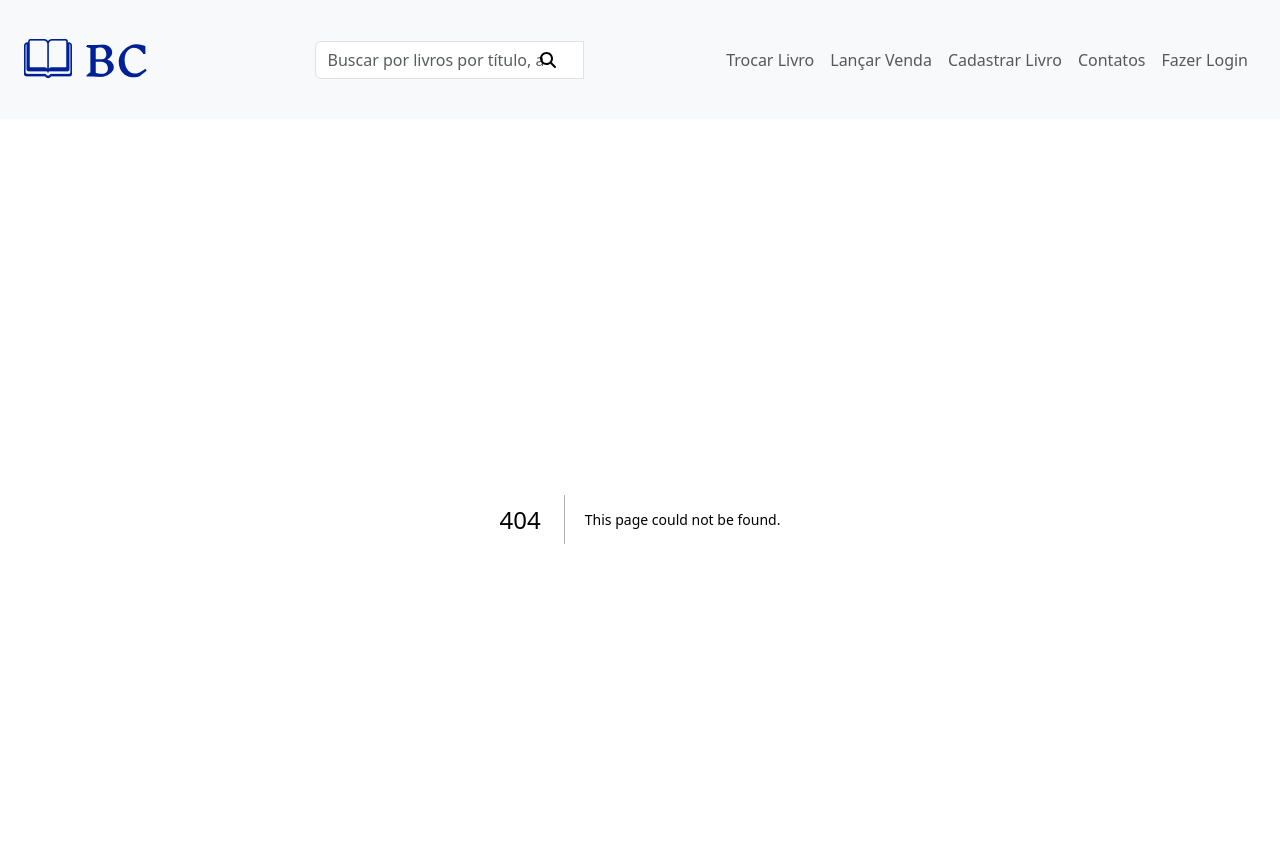
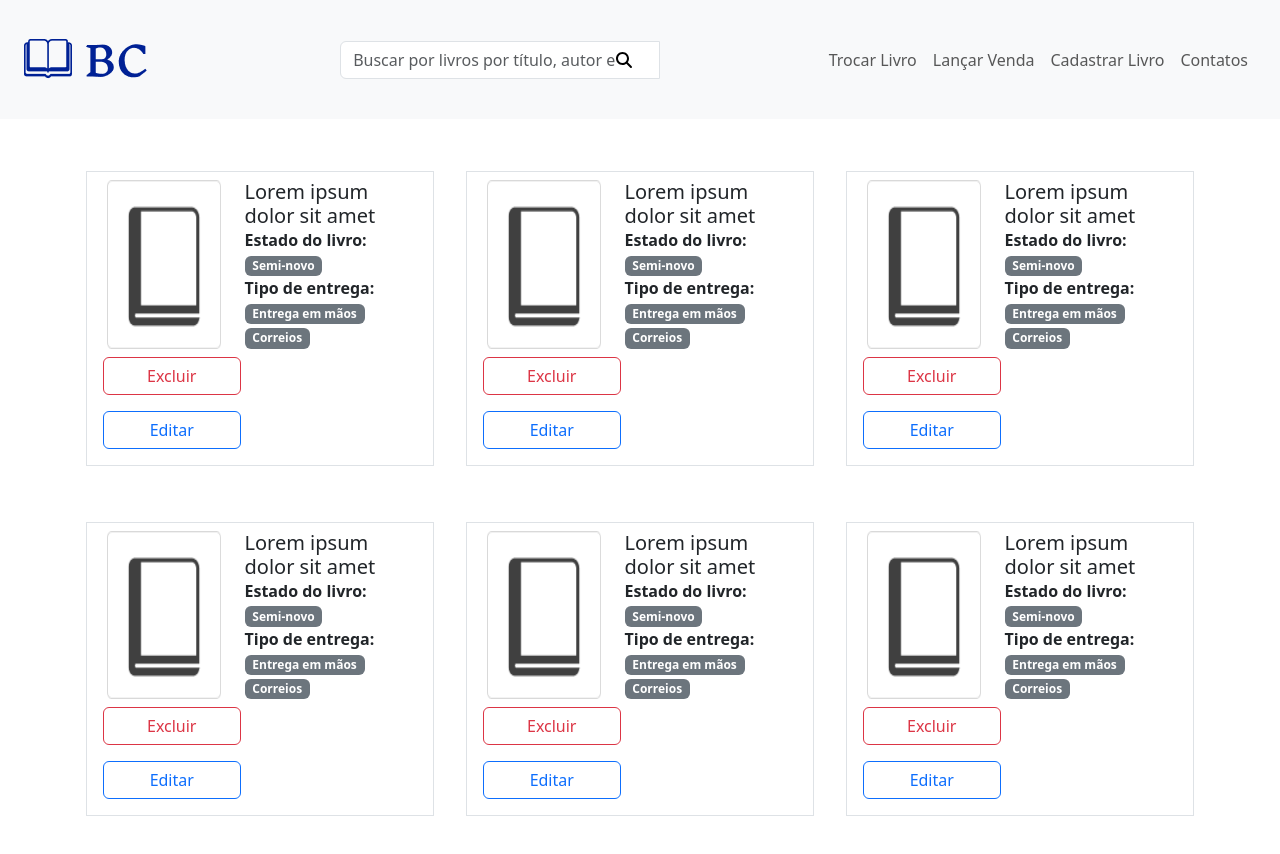
Before and after one commit to RafaelMarotta/book-connect-front, a Next.js app: page /home in a window 1280 px wide. Before the commit this address had no page. Shown: the top 854 px of the page. After the commit the page ends 820 px from the top, so only its background shows below. Built offline with nearby package versions, Linux system fonts and the light colour scheme.

Commit message:
Enhancing a lot of stuff

```diff
--- a/jsconfig.json
+++ b/jsconfig.json
@@ -1,7 +1,8 @@
 {
   "compilerOptions": {
     "paths": {
-      "@/*": ["./src/*"]
+      "@/*": ["./src/*"],
+      "@/pages/*": ["./src/pages/*"] // Add this line to include the missing file path
     }
   }
 }
--- a/src/components/BookCard/index.js
+++ b/src/components/BookCard/index.js
@@ -1,33 +1,32 @@
 import React from 'react';
 import { Card, Button, Badge, Row, Image } from 'react-bootstrap';
 
-const BookCard = () => {
+const BookCard = ({handleCardClick, handleRemoveClick, handleEditClick}) => {
   return (
-    <Card className='col-lg-5 col-md-5 col-sm-6 p-2'>
-      <div className='row'>
-        <Image className='img-fluid col-md-5' variant="top" src="/images/book.png" alt="Book Icon" />
-        <div className='col-md-7'>
+    <div className='col-lg-4 col-md-5 col-sm-6 mt-5'>
+      <div className='row border p-2 m-1' >
+        <Image className='img-fluid col-md-5' src="/images/book.png" alt="Book Icon" />
+        <div className='col-md-7' onClick={handleCardClick} style={{cursor: 'pointer'}}>
           <Card.Title>Lorem ipsum dolor sit amet</Card.Title>
           <Card.Text>
             <div>
               <strong>Estado do livro: </strong>
-              <br/>
+              <br />
               <Badge bg="secondary">Semi-novo</Badge>
             </div>
             <div>
               <strong>Tipo de entrega: </strong>
-              <br/>
+              <br />
               <Badge bg="secondary">Entrega em mãos</Badge>{' '}
               <Badge bg="secondary">Correios</Badge>
             </div>
           </Card.Text>
-          <div className='row'>
-            <Button className="col-md-5 m-2" variant="primary">Excluir</Button>
-            <Button className="col-md-5 m-2" variant="secondary">Editar</Button>
-          </div>
         </div>
+        <Button className="col-5 m-2" variant="outline-danger" onClick={handleRemoveClick}>Excluir</Button>
+        <div className="col-1"></div> {/* Add this div to create space */}
+        <Button className="col-5 m-2 btn-default" variant="outline-primary" onClick={handleEditClick}>Editar</Button> {/* Adjusted the column size */}
       </div>
-    </Card>
+    </div>
   );
 };
 
--- a/src/pages/_app.js
+++ b/src/pages/_app.js
@@ -3,20 +3,29 @@ import Head from "next/head";
 import { Navbar, Nav, Form, InputGroup, FormControl, Image } from "react-bootstrap";
 import { FontAwesomeIcon } from '@fortawesome/react-fontawesome';
 import { faSearch } from '@fortawesome/free-solid-svg-icons';
+import { useRouter } from 'next/router';
 
 function MyApp({ Component, pageProps }) {
+    const router = useRouter();
+
+    function handleSearch(event) {
+        event.preventDefault(); // Prevents the default form submission
+        router.push('/home');
+    }
+
     return (
         <>
             <Head>
                 <meta name="viewport" content="width=device-width, initial-scale=1" />
                 <title>BookConnect</title>
             </Head>
-            <Navbar bg="light" expand="lg" className="p-4 d-lg-flex">
-                <Navbar.Brand href="#"><Image src='/images/logoprincipal.png'/></Navbar.Brand>
+            {router.pathname !== '/login' && (
+            <Navbar bg="light" expand="lg" className="p-4 d-lg-flex book-navbar">
+                <Navbar.Brand href="/home"><Image src='/images/logoprincipal.png' /></Navbar.Brand>
                 <Navbar.Toggle aria-controls="basic-navbar-nav" />
                 <Navbar.Collapse id="basic-navbar-nav" className="d-lg-flex flex-grow-1">
                     <Nav className="mr-auto"></Nav>
-                    <Form className="d-lg-flex justify-content-lg-center flex-grow-1">
+                    <Form className="d-lg-flex justify-content-lg-center flex-grow-1" onSubmit={handleSearch}>
                         <InputGroup className='w-50'>
                             <FormControl
                                 type="text"
@@ -32,7 +41,7 @@ function MyApp({ Component, pageProps }) {
                                 background: 'none',
                                 color: '#495057'
                             }}>
-                                <button style={{ border: 'none', background: 'none' }}><FontAwesomeIcon icon={faSearch} /></button>
+                                <button type="submit" style={{ border: 'none', background: 'none' }}><FontAwesomeIcon icon={faSearch} /></button>
                             </InputGroup.Text>
                         </InputGroup>
                     </Form>
@@ -41,10 +50,10 @@ function MyApp({ Component, pageProps }) {
                         <Nav.Link href="/livros/vendas">Lançar Venda</Nav.Link>
                         <Nav.Link href="/livros/cadastro">Cadastrar Livro</Nav.Link>
                         <Nav.Link href="/contatos">Contatos</Nav.Link>
-                        <Nav.Link href="/livros/login">Fazer Login</Nav.Link>
                     </Nav>
                 </Navbar.Collapse>
-            </Navbar>
+            </Navbar>)
+            }
             <main className='container-fluid'>
                 <Component {...pageProps} />
             </main>
--- /dev/null
+++ b/src/pages/home/index.js
@@ -0,0 +1,34 @@
+import dynamic from 'next/dynamic';
+import 'bootstrap/dist/css/bootstrap.min.css';
+import { useRouter } from 'next/router';
+
+const BookCard = dynamic(() => import('../../components/BookCard'), { ssr: false });
+
+export default function Index() {
+  const router = useRouter();
+
+  function handleCardClick() {
+    router.push('/livros/detalhes');
+  }
+
+  function handleEditClick() {
+    router.push('/livros/cadastro');
+  }
+
+  function handleRemoveClick() {
+    console.log('Remove book');
+  }
+
+  return (
+    <div className='container'>
+      <div className='row'>
+        <BookCard handleCardClick={handleCardClick} handleEditClick={handleEditClick} handleRemoveClick={handleRemoveClick} />
+        <BookCard handleCardClick={handleCardClick} handleEditClick={handleEditClick} handleRemoveClick={handleRemoveClick} />
+        <BookCard handleCardClick={handleCardClick} handleEditClick={handleEditClick} handleRemoveClick={handleRemoveClick} />
+        <BookCard handleCardClick={handleCardClick} handleEditClick={handleEditClick} handleRemoveClick={handleRemoveClick} />
+        <BookCard handleCardClick={handleCardClick} handleEditClick={handleEditClick} handleRemoveClick={handleRemoveClick} />
+        <BookCard handleCardClick={handleCardClick} handleEditClick={handleEditClick} handleRemoveClick={handleRemoveClick} />
+      </div>
+    </div>
+  );
+}
--- /dev/null
+++ b/src/pages/livros/detalhes/index.js
@@ -0,0 +1,5 @@
+export default function Trocas() {
+    return (
+     <h1>Detalhes</h1>
+    );
+  }
```
Also changed, not shown: src/pages/index.js (+21 -16 lines), src/pages/livros/cadastro/index.js (renamed from src/pages/livros/cadastro.js, +2 -5 lines), src/pages/livros/vendas/index.js (renamed from src/pages/livros/vendas.js, +5 -4 lines), src/pages/livros/vendas/vendas.css (renamed from src/pages/livros/App.css, +0 -16 lines), src/pages/login/index.js (renamed from src/pages/livros/login.js, +6 -12 lines), src/pages/login/login.css (renamed from src/pages/livros/loginstyle.css).
